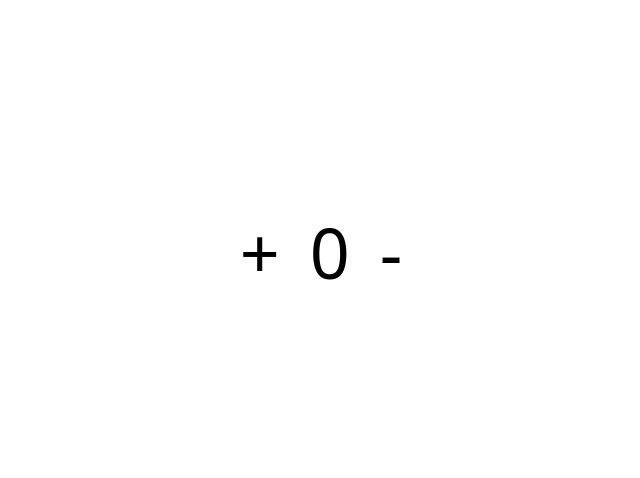
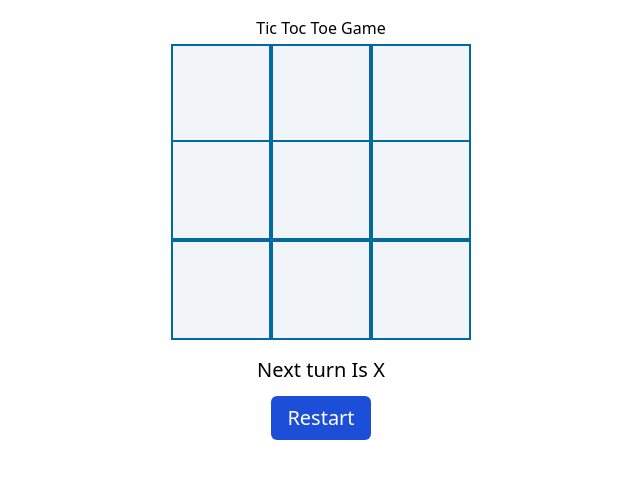
Before and after one commit to Akashmahto022/25-react-project, a React (Create React App) app: page / in a window 1280 px wide. Shown: the top 478 px of the page, without its empty margins (319-959 px from the left). Built offline with nearby package versions, Linux system fonts and the light colour scheme.

Commit message:
create tic toc toe game

```diff
--- a/src/App.jsx
+++ b/src/App.jsx
@@ -23,6 +23,7 @@ import AccordionPractice2 from "./component/accordion/AccordionPractice2";
 import SearchAutoComplete from "./component/search-autoComplete/SearchAutoComplete";
 import YourMayAlsoLike from "./component/image-slider/YourMayAlsoLike";
 import UseReducer from "./component/Use Reducer Hook/UseReducer";
+import TicTecToe from "./component/tic-tac-toe/TicTecToe";
 
 const App = () => {
   return (
@@ -70,7 +71,8 @@ const App = () => {
       {/* <SearchAutoComplete/> */}
 
       {/* <YourMayAlsoLike/> */}
-      <UseReducer/>
+      {/* <UseReducer/> */}
+      <TicTecToe/>
     </div>
   );
 };
--- /dev/null
+++ b/src/component/tic-tac-toe/TicTecToe.jsx
@@ -0,0 +1,80 @@
+import React, { useEffect, useState } from "react";
+
+function Square({ value, onclick }) {
+  return <button onClick={onclick} className="border-2 border-sky-700 text-[60px] h-[100px] text-center w-[100px] mt-[-4px] cursor-pointer bg-slate-100">{value}</button>;
+}
+
+const TicTecToe = () => {
+    const [value, setValue] = useState(Array(9).fill(""));
+    const [turn, setTurn] = useState(true)
+    const [winner, setWinner] = useState('')
+    console.log(value)
+
+    function handleClick(currentIndex){
+        if (getWinner(value) || value[currentIndex]) return
+        value[currentIndex] = turn ? "X" : "O"
+        setTurn(!turn)
+    }
+
+    function getWinner(squares){
+        const winnerPatterns = [
+            [0, 1, 2],
+            [3, 4, 5],
+            [6, 7, 8],
+            [0, 4, 8],
+            [2, 4, 6],
+            [0, 3, 6],
+            [1, 4, 7],
+            [2, 5, 8]
+        ]
+        for(let i=0; i<winnerPatterns.length; i++){
+            const [x, y, z] = winnerPatterns[i];
+            if (squares[x] && squares[x] === squares[y] && squares[x] === squares[z]) {
+                return squares[x]
+            }
+        }
+        return null
+    }
+
+    useEffect(()=>{
+        if (!getWinner(value) && value.every(item => item !== "")) {
+            setWinner("This is a draw || please restart the game")
+        }
+        else if(getWinner(value)){
+            setWinner(`winner is ${getWinner(value)}`)
+        }
+        else{
+            setWinner(`Next turn Is ${turn ? "X" : "O"}`)
+        }
+    },[value, turn])
+
+    function restartGame(){
+        setValue(Array(9).fill(""))
+        setWinner("")
+    }
+
+  return (
+    <div className="p-4 flex flex-col items-center">
+    <h1 className="mb-2">Tic Toc Toe Game</h1>
+      <div className="flex items-center">
+        <Square value={value[0]} onclick={()=> handleClick(0)}/>
+        <Square value={value[1]} onclick={()=> handleClick(1)}/>
+        <Square value={value[2]} onclick={()=> handleClick(2)}/>
+      </div>
+      <div>
+        <Square value={value[3]} onclick={()=> handleClick(3)}/>
+        <Square value={value[4]} onclick={()=> handleClick(4)}/>
+        <Square value={value[5]} onclick={()=> handleClick(5)}/>
+      </div>
+      <div>
+        <Square value={value[6]} onclick={()=> handleClick(6)}/>
+        <Square value={value[7]} onclick={()=> handleClick(7)}/>
+        <Square value={value[8]} onclick={()=> handleClick(8)}/>
+      </div>
+      <h1 className="text-xl font-medium my-3">{winner}</h1>
+      <button onClick={restartGame} className="bg-blue-700 px-4 py-2 rounded-md text-white text-xl">Restart</button>
+    </div>
+  );
+};
+
+export default TicTecToe;
```
Also changed, not shown: src/component/tic-tac-toe/tictoctoe.css (added).
